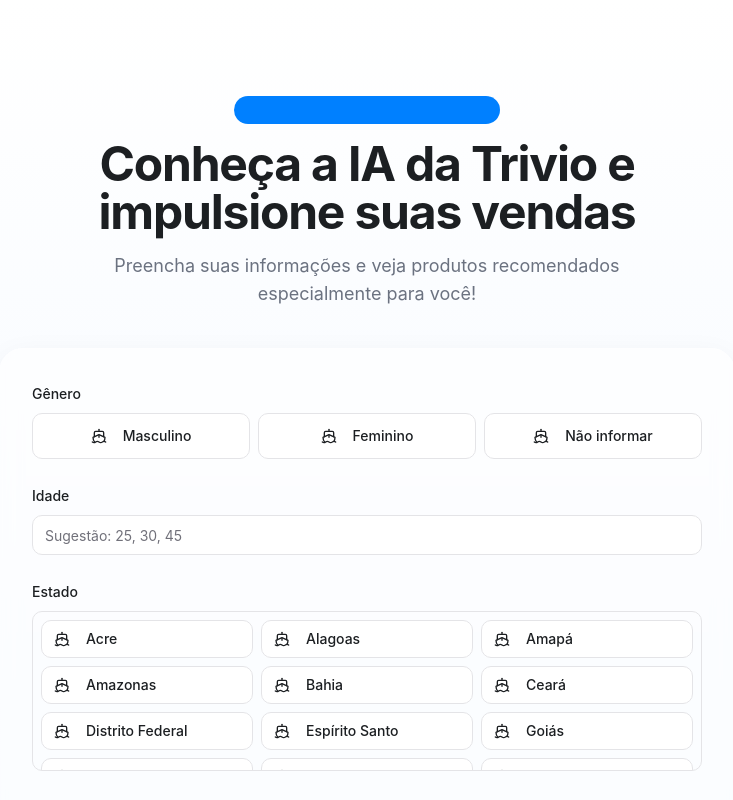
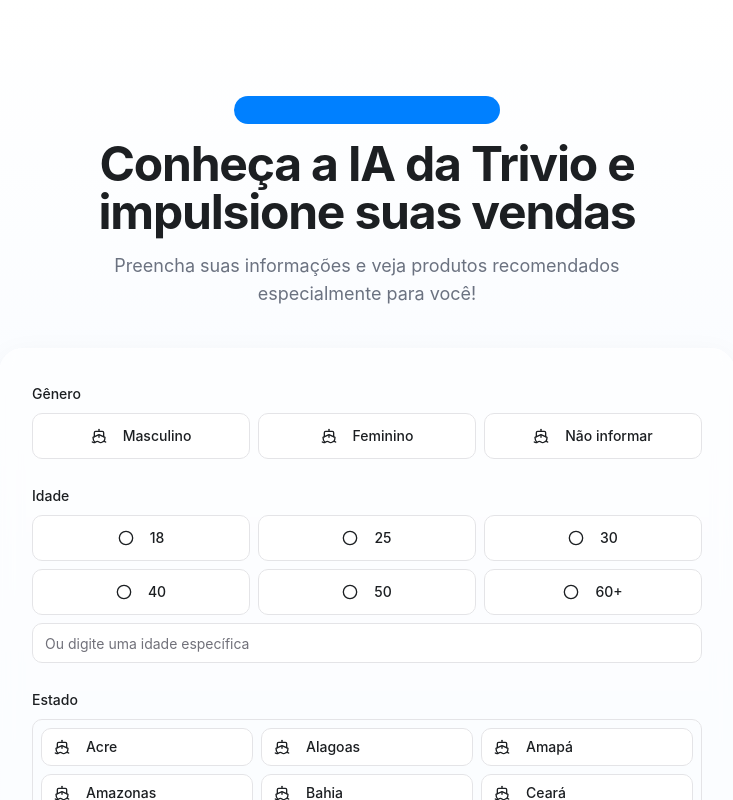
Before and after one commit to albertosveloso/easy-recommendation-form, a React (Vite) app: page / in a window 1280 px wide. Shown: the top 800 px of the page, without its empty margins (273-1006 px from the left). Built offline with nearby package versions, Linux system fonts and the light colour scheme.

Commit message:
Add age suggestion buttons
The prompt requests the addition of buttons with age suggestions to the existing age input field.  No specific implementation details are provided.

```diff
--- a/src/components/RecommendationForm.tsx
+++ b/src/components/RecommendationForm.tsx
@@ -1,9 +1,8 @@
-
 import React, { useState } from 'react';
 import { Button } from '@/components/ui/button';
 import { Input } from '@/components/ui/input';
 import { Label } from '@/components/ui/label';
-import { ChevronRight, Sparkle, Ship } from 'lucide-react';
+import { ChevronRight, Sparkle, Ship, Circle } from 'lucide-react';
 import { cn } from '@/lib/utils';
 import { toast } from 'sonner';
 
@@ -15,6 +14,15 @@ const GENRES = [
   { value: 'Masculino', label: 'Masculino' },
   { value: 'Feminino', label: 'Feminino' },
   { value: 'Não informar', label: 'Não informar' },
+];
+
+const AGE_SUGGESTIONS = [
+  { value: '18', label: '18' },
+  { value: '25', label: '25' },
+  { value: '30', label: '30' },
+  { value: '40', label: '40' },
+  { value: '50', label: '50' },
+  { value: '60+', label: '60+' },
 ];
 
 const STATES = [
@@ -64,13 +72,10 @@ const MONTHS = [
 
 // Mock API function
 const fetchRecommendations = async ({ genero, idade, estado, mes }: FormData) => {
-  // Simulate API call
   console.log('Fetching recommendations with:', { genero, idade, estado, mes });
 
-  // Simulate network delay
   await new Promise(resolve => setTimeout(resolve, 1500));
 
-  // Mock data
   return [
     {
       id: '1',
@@ -113,19 +118,24 @@ const RecommendationForm = () => {
   const [products, setProducts] = useState<any[]>([]);
   const [isLoading, setIsLoading] = useState(false);
   const [hasSubmitted, setHasSubmitted] = useState(false);
+  const [customAge, setCustomAge] = useState('');
 
   // Handle form submission
   const handleSubmit = async (e: React.FormEvent) => {
     e.preventDefault();
 
-    // Simple validation
-    if (!formData.genero || !formData.idade || !formData.estado || !formData.mes) {
+    const finalFormData = {
+      ...formData,
+      idade: formData.idade || customAge,
+    };
+
+    if (!finalFormData.genero || !finalFormData.idade || !finalFormData.estado || !finalFormData.mes) {
       toast.error('Por favor, preencha todos os campos');
       return;
     }
 
-    // Check if age is a number
-    if (isNaN(Number(formData.idade))) {
+    const ageValue = finalFormData.idade === '60+' ? '60' : finalFormData.idade;
+    if (isNaN(Number(ageValue))) {
       toast.error('A idade deve ser um número');
       return;
     }
@@ -134,7 +144,7 @@ const RecommendationForm = () => {
     setHasSubmitted(true);
 
     try {
-      const recommendations = await fetchRecommendations(formData);
+      const recommendations = await fetchRecommendations(finalFormData);
       setProducts(recommendations);
     } catch (error) {
       console.error('Error fetching recommendations:', error);
@@ -146,6 +156,16 @@ const RecommendationForm = () => {
 
   const handleInputChange = (field: keyof FormData, value: string) => {
     setFormData(prev => ({ ...prev, [field]: value }));
+  };
+
+  const handleAgeSelection = (age: string) => {
+    handleInputChange('idade', age);
+    setCustomAge('');
+  };
+
+  const handleCustomAgeChange = (e: React.ChangeEvent<HTMLInputElement>) => {
+    setCustomAge(e.target.value);
+    handleInputChange('idade', '');
   };
 
   return (
@@ -196,14 +216,34 @@ const RecommendationForm = () => {
 
           <div className="space-y-2">
             <Label htmlFor="idade">Idade</Label>
-            <Input
-              id="idade"
-              type="text"
-              placeholder="Sugestão: 25, 30, 45"
-              value={formData.idade}
-              onChange={(e) => handleInputChange('idade', e.target.value)}
-              className="w-full"
-            />
+            <div className="grid grid-cols-3 gap-2 mb-2">
+              {AGE_SUGGESTIONS.map((age) => (
+                <Button
+                  key={age.value}
+                  type="button"
+                  variant={formData.idade === age.value ? "default" : "outline"}
+                  className={cn(
+                    "relative h-auto py-3 px-4 transition-all",
+                    "flex items-center justify-center",
+                    formData.idade === age.value ? "shadow-md" : "hover:bg-gray-50"
+                  )}
+                  onClick={() => handleAgeSelection(age.value)}
+                >
+                  <Circle className="w-4 h-4 mr-2" />
+                  <span>{age.label}</span>
+                </Button>
+              ))}
+            </div>
+            <div className="flex items-center">
+              <Input
+                id="idade-custom"
+                type="text"
+                placeholder="Ou digite uma idade específica"
+                value={customAge}
+                onChange={handleCustomAgeChange}
+                className="w-full"
+              />
+            </div>
           </div>
 
           <div className="space-y-2">
```
